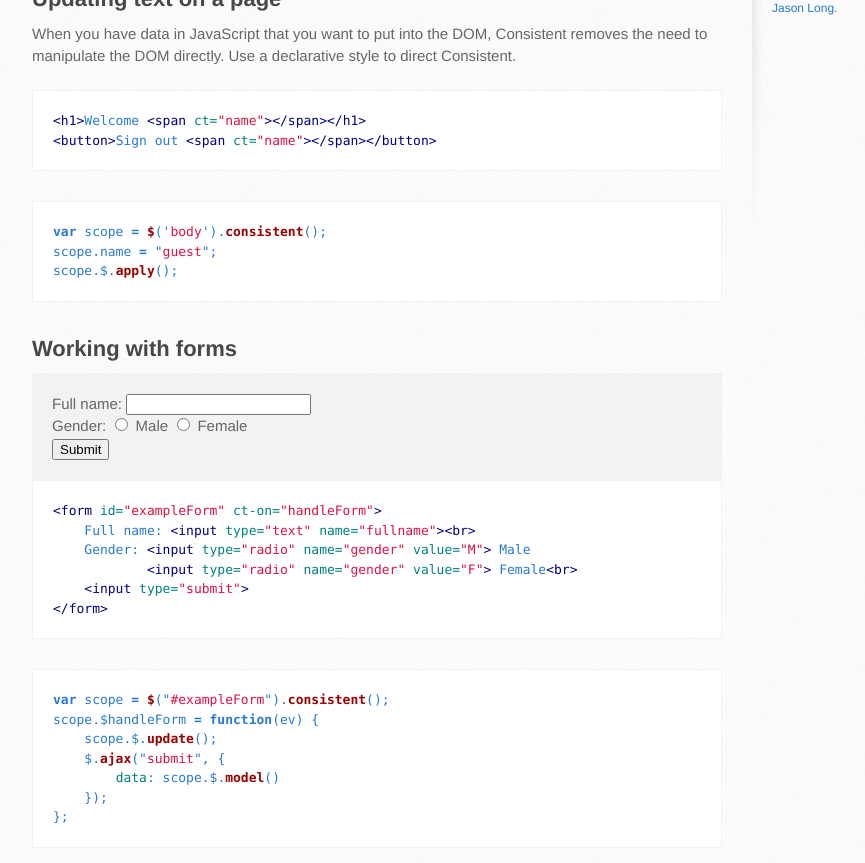
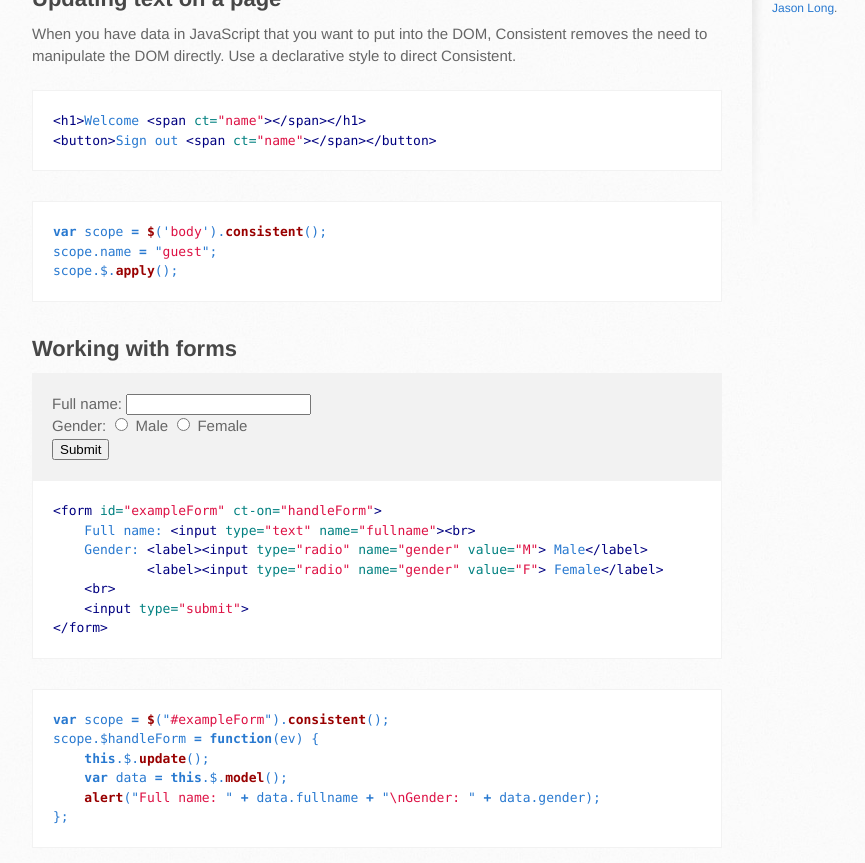
Before and after one commit to karlvr/consistent.js, a Jekyll site: the page built from index.md, in a window 1280 px wide and 900 px high, scrolled down 579 px. Shown: the top 863 px of the window, without its empty margins (138-1003 px from the left). Built offline with Jekyll 4.4.1, drawn with Linux system fonts in a browser that asks for light colours; Markdown is read by kramdown in place of the engine named in the settings.

Commit message:
Fix example

````diff
--- a/index.md
+++ b/index.md
@@ -35,25 +35,26 @@ Working with forms
 
 <form id="exampleForm" ct-on="handleForm">
     Full name: <input type="text" name="fullname"><br>
-    Gender: <input type="radio" name="gender" value="M"> Male
-            <input type="radio" name="gender" value="F"> Female<br>
+    Gender: <label><input type="radio" name="gender" value="M"> Male</label>
+            <label><input type="radio" name="gender" value="F"> Female</label>
+    <br>
     <input type="submit">
 </form>
 <script>
 var scope = $("#exampleForm").consistent();
 scope.$handleForm = function(ev) {
-    scope.$.update();
-    $.ajax("submit", {
-        data: scope.$.model()
-    });
+    this.$.update();
+    var data = this.$.model();
+    alert("Full name: " + data.fullname + "\nGender: " + data.gender);
 };
 </script>
 
 ```html
 <form id="exampleForm" ct-on="handleForm">
     Full name: <input type="text" name="fullname"><br>
-    Gender: <input type="radio" name="gender" value="M"> Male
-            <input type="radio" name="gender" value="F"> Female<br>
+    Gender: <label><input type="radio" name="gender" value="M"> Male</label>
+            <label><input type="radio" name="gender" value="F"> Female</label>
+    <br>
     <input type="submit">
 </form>
 ```
@@ -61,9 +62,8 @@ scope.$handleForm = function(ev) {
 ```javascript
 var scope = $("#exampleForm").consistent();
 scope.$handleForm = function(ev) {
-    scope.$.update();
-    $.ajax("submit", {
-        data: scope.$.model()
-    });
+    this.$.update();
+    var data = this.$.model();
+    alert("Full name: " + data.fullname + "\nGender: " + data.gender);
 };
 ```
````
